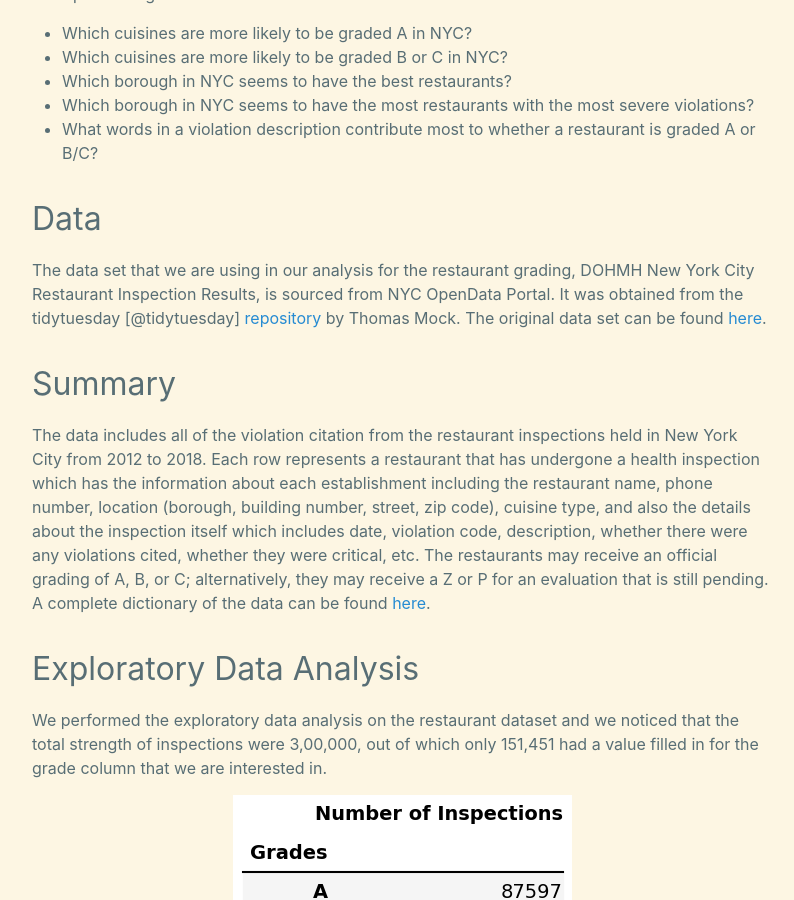
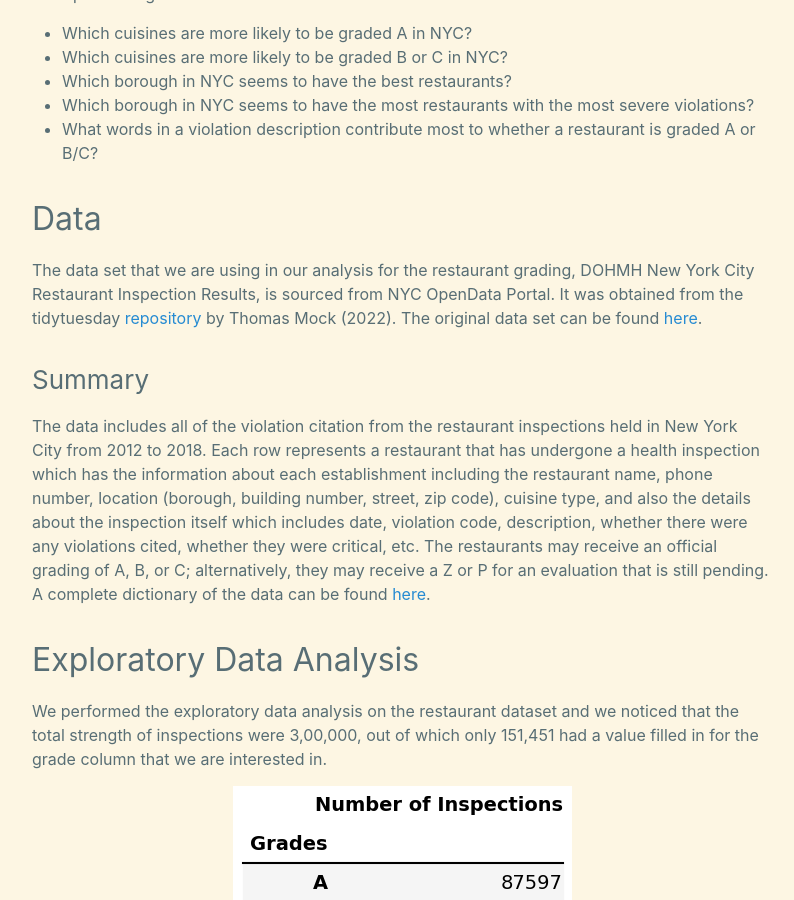
Before and after one commit to lzung/lzung.github.io, a Jekyll site: the page built from _posts/2022-12-10-newyork-restaurant-grading.md, in a window 1280 px wide and 900 px high, scrolled down 2199 px. Shown: the whole window, without its empty margins (238-1032 px from the left). Built offline with Jekyll 4.4.1, drawn with Linux system fonts in a browser that asks for light colours.

```diff
--- a/_posts/2022-12-10-newyork-restaurant-grading.md
+++ b/_posts/2022-12-10-newyork-restaurant-grading.md
@@ -57,9 +57,9 @@
 - What words in a violation description contribute most to whether a restaurant is graded A or B/C?
 
 ## Data
-The data set that we are using in our analysis for the restaurant grading, DOHMH New York City Restaurant Inspection Results, is sourced from NYC OpenData Portal. It was obtained from the tidytuesday [@tidytuesday] [repository](https://github.com/rfordatascience/tidytuesday/tree/master/data/2018/2018-12-11) by Thomas Mock. The original data set can be found [here](https://data.cityofnewyork.us/Health/DOHMH-New-York-City-Restaurant-Inspection-Results/43nn-pn8j/data).
+The data set that we are using in our analysis for the restaurant grading, DOHMH New York City Restaurant Inspection Results, is sourced from NYC OpenData Portal. It was obtained from the tidytuesday [repository](https://github.com/rfordatascience/tidytuesday/tree/master/data/2018/2018-12-11) by Thomas Mock (2022). The original data set can be found [here](https://data.cityofnewyork.us/Health/DOHMH-New-York-City-Restaurant-Inspection-Results/43nn-pn8j/data).
 
-## Summary
+### Summary
 The data includes all of the violation citation from the restaurant inspections held in New York City from 2012 to 2018.
 Each row represents a restaurant that has undergone a health inspection which has the information about each establishment including the restaurant name, phone number, location (borough, building number, street, zip code), cuisine type, and also the details about the inspection itself which includes date, violation code, description, whether there were any violations cited, whether they were critical, etc. The restaurants may receive an official grading of A, B, or C; alternatively, they may receive a Z or P for an evaluation that is still pending. A complete dictionary of the data can be found [here](https://github.com/rfordatascience/tidytuesday/tree/master/data/2018/2018-12-11#data-dictionary).
 
```
Also changed, not shown: _posts/2023-01-14-inspiritzia.md (+1 -1 lines).
